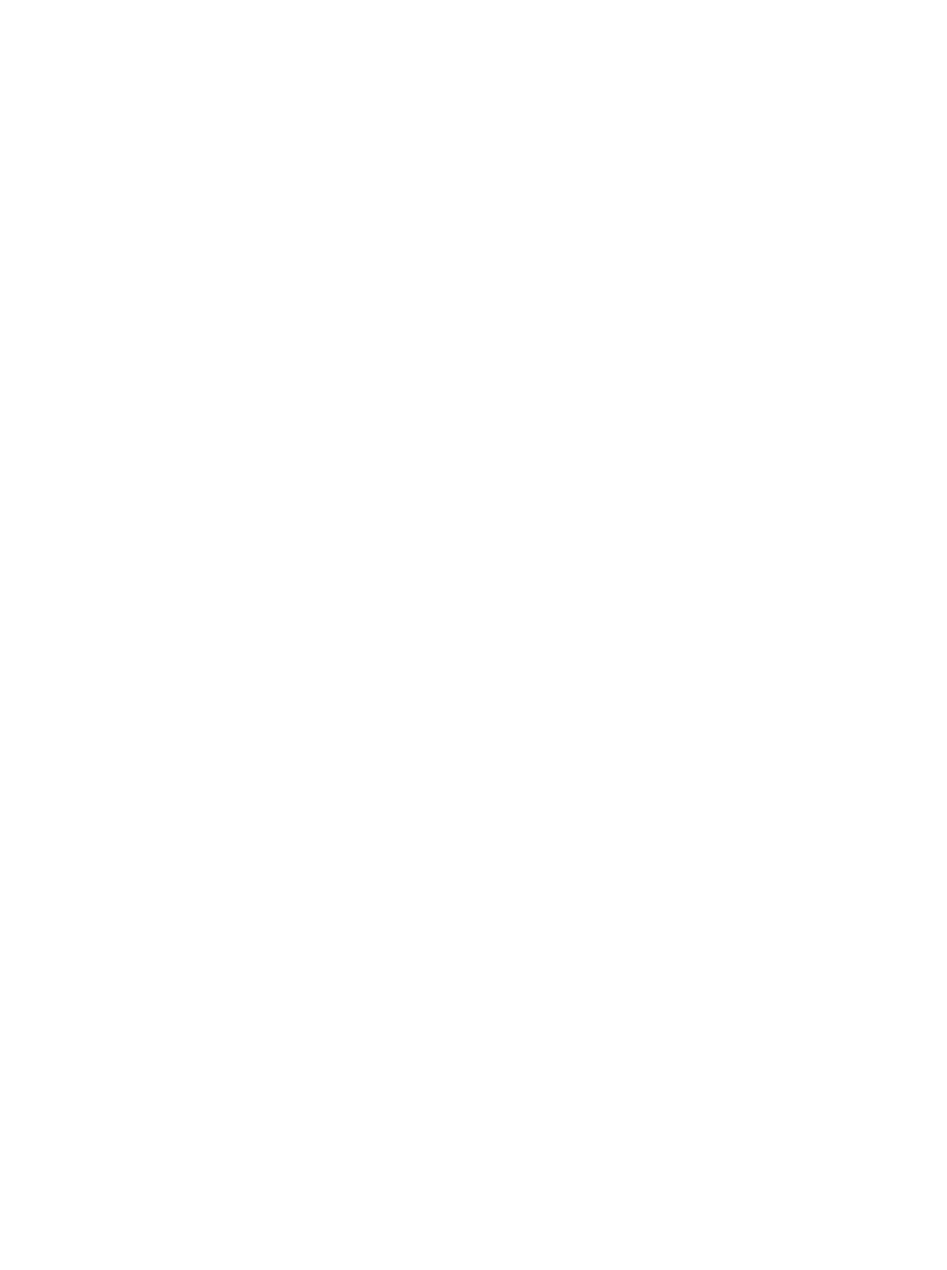
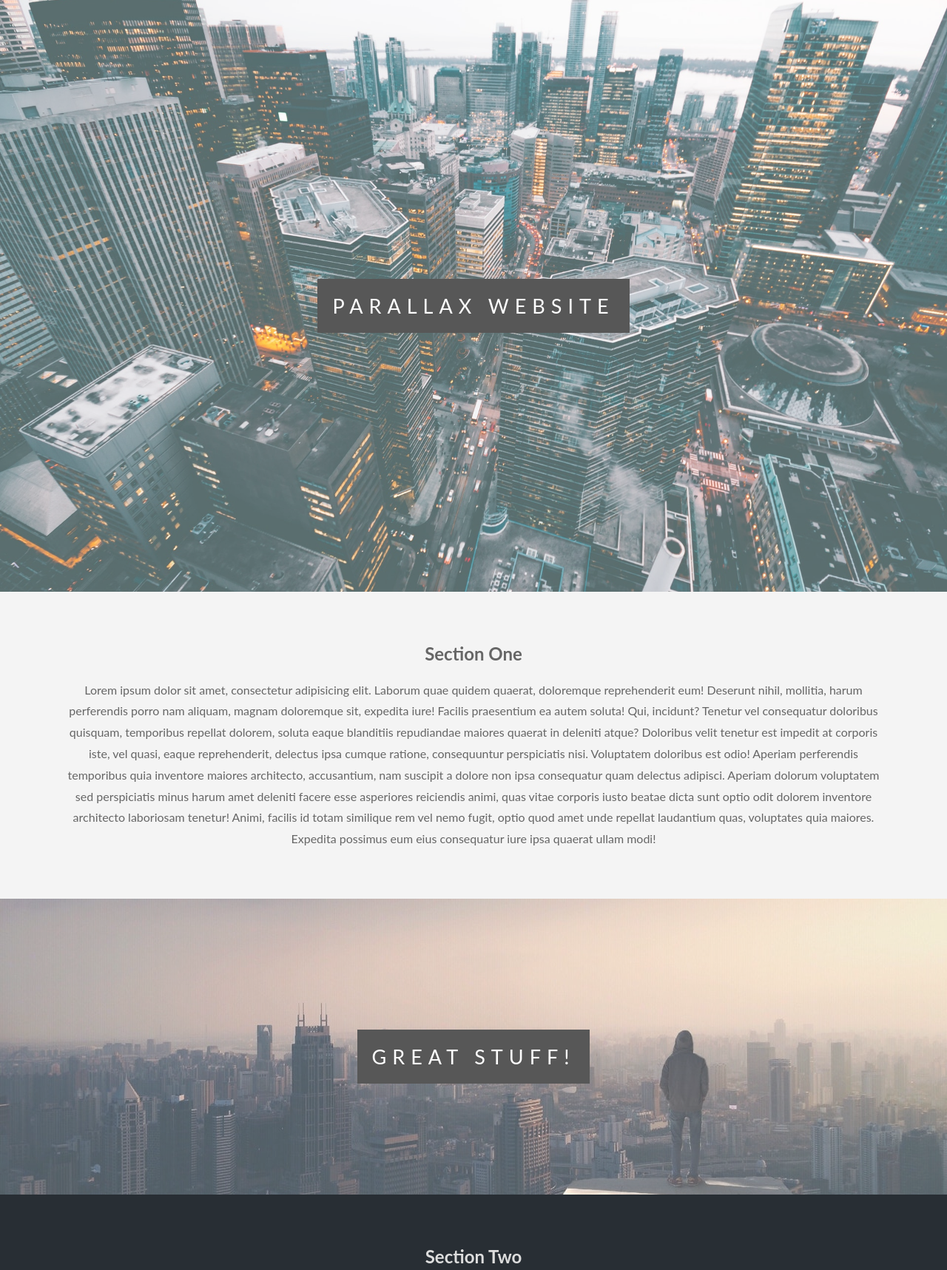
Before and after one commit to DraganTopic/City-site, a plain HTML site: page index.html in a window 1280 px wide. Shown: the top 1717 px of the page at 74% size. Before the commit the page ends 800 px from the top, so only its background shows below. Drawn offline with Linux system fonts and the light colour scheme.

Commit message:
basic parallax effect added

```diff
--- a/css/style.css
+++ b/css/style.css
@@ -0,0 +1,70 @@
+body, html{
+  height: 100%;
+  margin: 0;
+  font-size: 16px;
+  font-family: "Lato", sans-serif;
+  font-weight: 400;
+  line-height: 1.8em;
+  color:#666;
+}
+
+.pimg1, .pimg2, .pimg3{
+  position: relative;
+  opacity: 0.70;
+  background-position: center;
+  background-size: cover;
+  background-repeat: no-repeat;
+
+  /*
+    fixed = parallax
+    scroll = normal
+  */
+  background-attachment:fixed;
+}
+
+.pimg1{
+  background-image: url('../img/city-1.jpeg');
+  min-height: 100%;
+}
+
+.pimg2{
+  background-image: url('../img/city-2.jpeg');
+  min-height: 400px;
+}
+
+.pimg3{
+  background-image: url('../img/city-3.jpeg');
+  min-height: 400px;
+}
+.section{
+  text-align: center;
+  padding: 50px 80px;
+}
+
+.section-light{
+  background-color: #f4f4f4;
+  color:#666;
+}
+
+.section-dark{
+  background-color:#282e34;
+  color:#ddd
+}
+.ptext{
+  position: absolute;
+  top:50%;
+  width: 100%;
+  text-align: center;
+  color: #000;
+  font-size: 27px;
+  letter-spacing: 8px;
+  text-transform: uppercase;
+}
+.ptext .border{
+  background-color: #111;
+  color: #fff;
+  padding: 20px;
+}
+.ptext .border .trans{
+  background-color: transparent;
+}
--- a/index.html
+++ b/index.html
@@ -4,9 +4,55 @@
     <meta charset="UTF-8">
     <meta name="viewport" content="width=device-width, initial-scale=1.0">
     <meta http-equiv="X-UA-Compatible" content="ie=edge">
+    <link rel="stylesheet" href="css/style.css">
     <title>City site</title>
 </head>
 <body>
-
+  <div class="pimg1">
+    <div class="ptext">
+      <span class="border">
+        Parallax Website
+      </span>
+    </div>
+  </div>
+  <section class="section section-light">
+    <h2>Section One</h2>
+    <p>
+    Lorem ipsum dolor sit amet, consectetur adipisicing elit. Laborum quae quidem quaerat, doloremque reprehenderit eum! Deserunt nihil, mollitia, harum perferendis porro nam aliquam, magnam doloremque sit, expedita iure! Facilis praesentium ea autem soluta! Qui, incidunt? Tenetur vel consequatur doloribus quisquam, temporibus repellat dolorem, soluta eaque blanditiis repudiandae maiores quaerat in deleniti atque? Doloribus velit tenetur est impedit at corporis iste, vel quasi, eaque reprehenderit, delectus ipsa cumque ratione, consequuntur perspiciatis nisi. Voluptatem doloribus est odio! Aperiam perferendis temporibus quia inventore maiores architecto, accusantium, nam suscipit a dolore non ipsa consequatur quam delectus adipisci. Aperiam dolorum voluptatem sed perspiciatis minus harum amet deleniti facere esse asperiores reiciendis animi, quas vitae corporis iusto beatae dicta sunt optio odit dolorem inventore architecto laboriosam tenetur! Animi, facilis id totam similique rem vel nemo fugit, optio quod amet unde repellat laudantium quas, voluptates quia maiores. Expedita possimus eum eius consequatur iure ipsa quaerat ullam modi!
+    </p>
+  </section>
+  <div class="pimg2">
+    <div class="ptext">
+      <span class="border trans">
+        Great stuff!
+      </span>
+    </div>
+  </div>
+  <section class="section section-dark">
+    <h2>Section Two</h2>
+    <p>
+    Laborum quae quidem quaerat, doloremque reprehenderit eum! Deserunt nihil, mollitia, harum perferendis porro nam aliquam, magnam doloremque sit, expedita iure! Facilis praesentium ea autem soluta! Qui, incidunt? Tenetur vel consequatur doloribus quisquam, temporibus repellat dolorem, soluta eaque blanditiis repudiandae maiores quaerat in deleniti atque? Doloribus velit tenetur est impedit at corporis iste, vel quasi, eaque reprehenderit, delectus ipsa cumque ratione, consequuntur perspiciatis nisi. Voluptatem doloribus est odio! Aperiam perferendis temporibus quia inventore maiores architecto, accusantium, nam suscipit a dolore non ipsa consequatur quam delectus adipisci. Aperiam dolorum voluptatem sed perspiciatis minus harum amet deleniti facere esse asperiores reiciendis animi, quas vitae corporis iusto beatae dicta sunt optio odit dolorem inventore architecto laboriosam tenetur! Animi, facilis id totam similique rem vel nemo fugit, optio quod amet unde repellat laudantium quas, voluptates quia maiores. Expedita possimus eum eius consequatur iure ipsa quaerat ullam modi!
+    </p>
+  </section>
+  <div class="pimg3">
+    <div class="ptext">
+      <span class="border trans">
+        Parallax Website
+      </span>
+    </div>
+  </div>
+  <section class="section section-dark">
+    <h2>Section Three</h2>
+    <p>
+     Deserunt nihil, mollitia, harum perferendis porro nam aliquam, magnam doloremque sit, expedita iure! Facilis praesentium ea autem soluta! Qui, incidunt? Tenetur vel consequatur doloribus quisquam, temporibus repellat dolorem, soluta eaque blanditiis repudiandae maiores quaerat in deleniti atque? Doloribus velit tenetur est impedit at corporis iste, vel quasi, eaque reprehenderit, delectus ipsa cumque ratione, consequuntur perspiciatis nisi. Voluptatem doloribus est odio! Aperiam perferendis temporibus quia inventore maiores architecto, accusantium, nam suscipit a dolore non ipsa consequatur quam delectus adipisci. Aperiam dolorum voluptatem sed perspiciatis minus harum amet deleniti facere esse asperiores reiciendis animi, quas vitae corporis iusto beatae dicta sunt optio odit dolorem inventore architecto laboriosam tenetur! Animi, facilis id totam similique rem vel nemo fugit, optio quod amet unde repellat laudantium quas, voluptates quia maiores. Expedita possimus eum eius consequatur iure ipsa quaerat ullam modi!
+    </p>
+  </section>
+    <div class="pimg1">
+      <div class="ptext">
+        <span class="border">
+          Parallax Website
+        </span>
+      </div>
+    </div>
 </body>
 </html>
```
